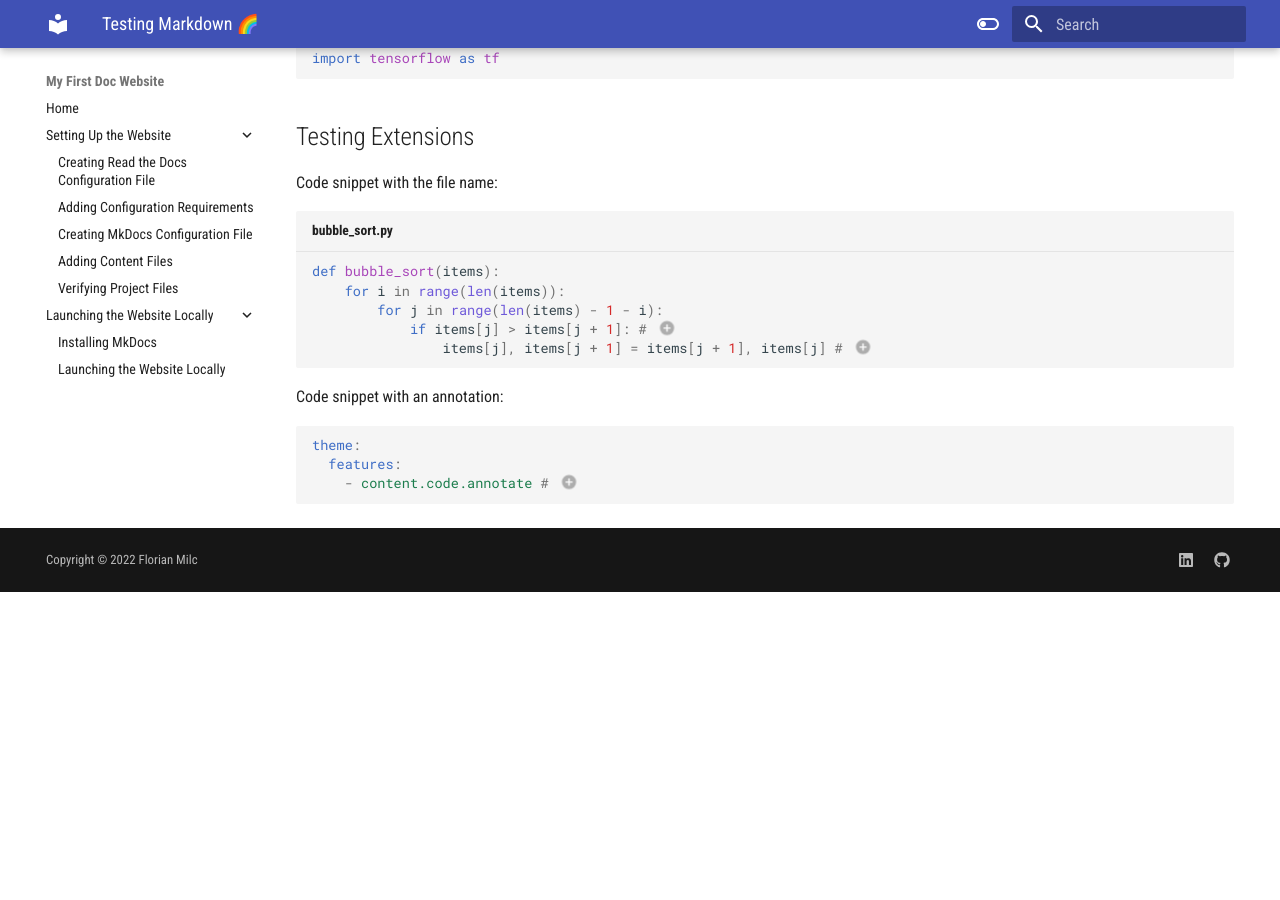
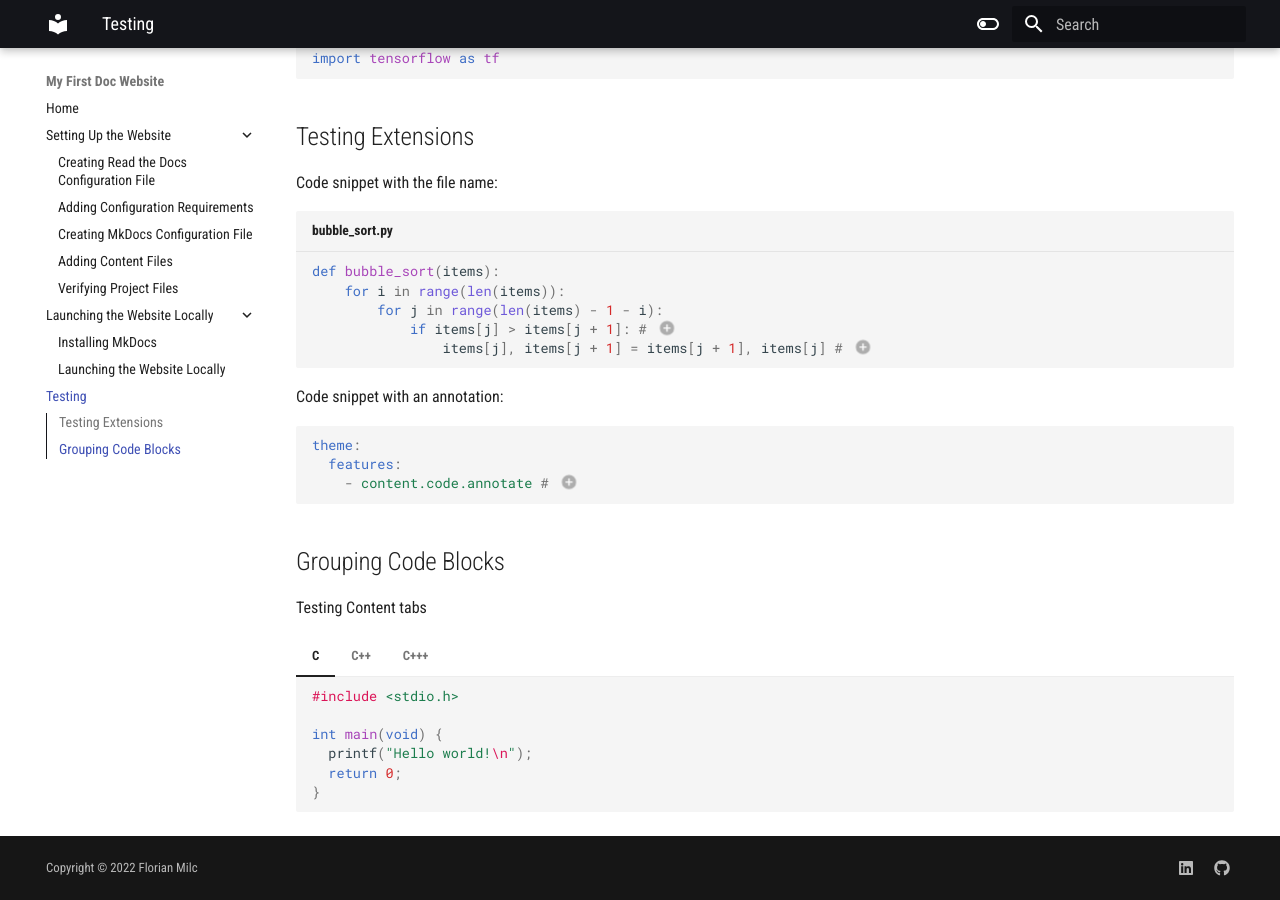
Before and after one commit to florianmilc/rtd-mkdocs, an MkDocs documentation site: the page built from docs/testing_markdown.md, in a window 1280 px wide and 900 px high, scrolled down 984 px. Built offline with MkDocs 1.6.1 and Material for MkDocs 9.7.7, drawn with Linux system fonts in a browser that asks for light colours; emoji names are drawn with the system emoji font; before the commit the page ends 1576 px from its top, so only the background shows below that.

Commit message:
Adjusting content and theme

````diff
--- a/.readthedocs.yaml
+++ b/.readthedocs.yaml
@@ -5,7 +5,6 @@ python:
   install:
     - requirements: config/requirements.txt
 
-
 mkdocs:
   configuration: mkdocs.yml
   fail_on_warning: false
--- a/docs/testing_markdown.md
+++ b/docs/testing_markdown.md
@@ -69,3 +69,35 @@ theme:
 
 1.  :man_raising_hand: I'm a code annotation! I can contain `code`, __formatted
     text__, images, ... basically anything that can be written in Markdown.
+
+## Grouping Code Blocks
+
+Testing Content tabs
+
+=== "C"
+
+    ``` c
+    #include <stdio.h>
+
+    int main(void) {
+      printf("Hello world!\n");
+      return 0;
+    }
+    ```
+
+=== "C++"
+
+    ``` c++
+    #include <iostream>
+
+    int main(void) {
+      std::cout << "Hello world!" << std::endl;
+      return 0;
+    }
+    ```
+
+=== "C+++"
+
+    ``` c++
+    #include <iostream>
+    ```
--- a/mkdocs.yml
+++ b/mkdocs.yml
@@ -7,18 +7,22 @@ theme:
     text: Roboto Condensed
   palette:
     - scheme: default
+      primary: black
       toggle:
         icon: material/toggle-switch-off-outline
         name: Switch to Dark Mode
     - scheme: slate
+      primary: black
       toggle:
         icon: material/toggle-switch
-        name: Switch to Whie Mode
+        name: Switch to Light Mode
   features:
       - content.code.annotate
       - navigation.top
       - navigation.expand
+#      - navigation.tabs
       - toc.integrate
+      - content.tabs.link
 extra:
   generator: false
   social:
@@ -41,6 +45,8 @@ markdown_extensions:
   - admonition
   - pymdownx.details
   - pymdownx.superfences
+  - pymdownx.tabbed:
+      alternate_style: true
 
 
 nav:
@@ -54,3 +60,4 @@ nav:
     - Launching the Website Locally:
       - Installing MkDocs: install_mkd.md
       - Launching the Website Locally: mkd_serve.md
+    - Testing: testing_markdown.md
````
Also changed, not shown: docs/adding_index.md (+0 -1 lines), docs/adding_reqs.md (+6 -5 lines), docs/creating_mkd.md (+4 -9 lines), docs/mkd_serve.md (+3 -3 lines).
